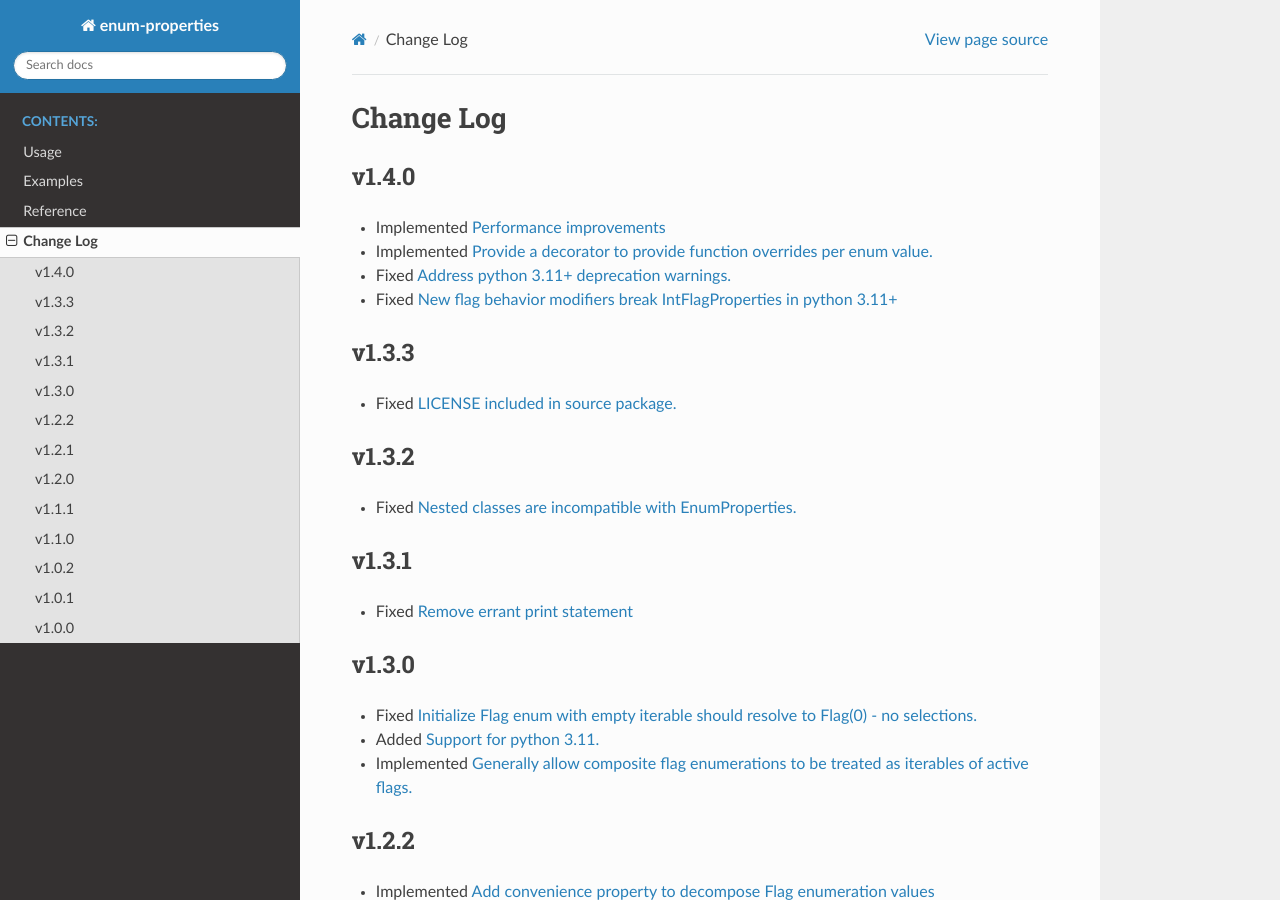
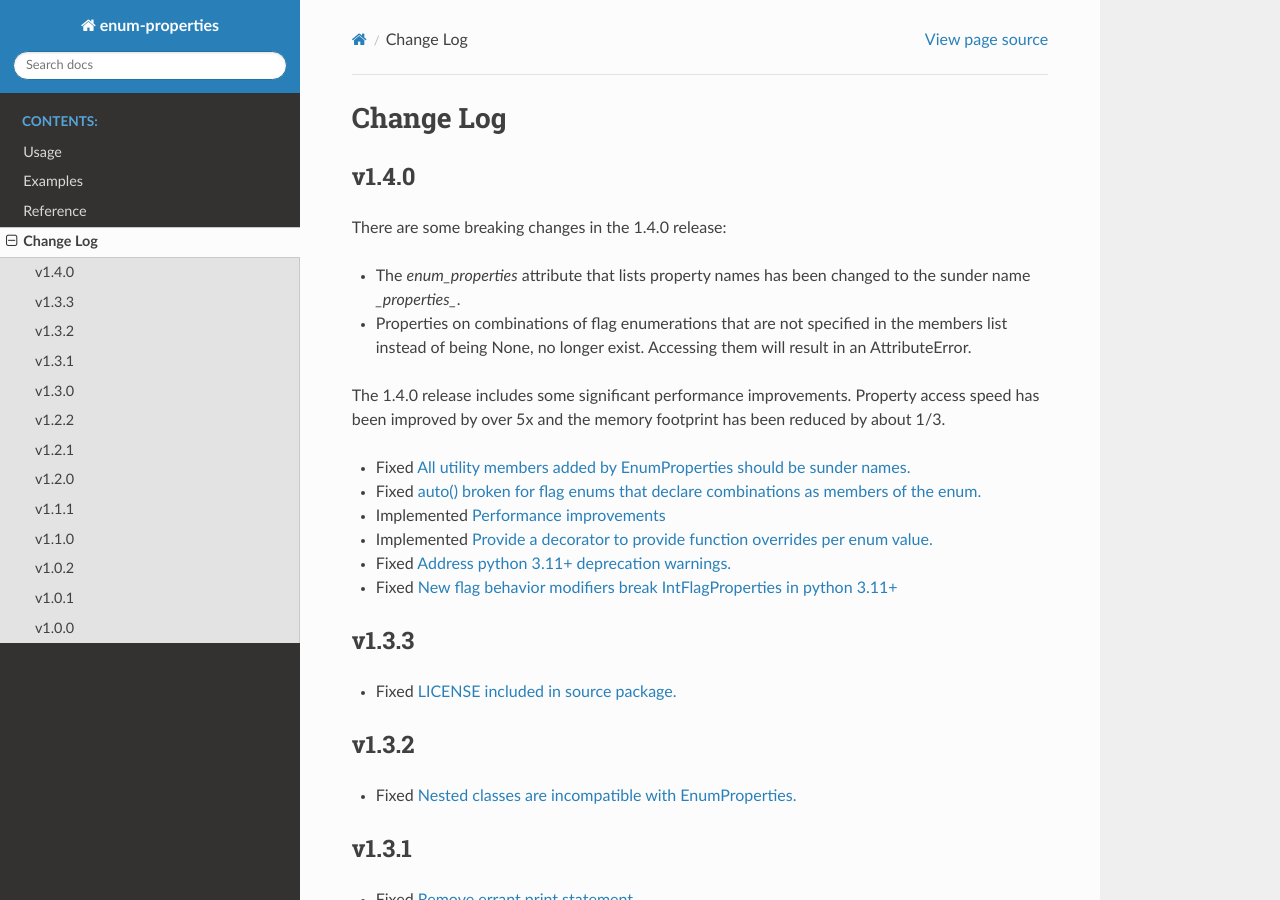
Before and after one commit to bckohan/enum-properties, a Sphinx documentation site: the page built from doc/source/changelog.rst, in a window 1280 px wide and 900 px high. Built offline with Sphinx 7.4.7 and the Read the Docs theme 2.0.0, drawn with Linux system fonts in a browser that asks for light colours.

Commit message:
update changelog

```diff
--- a/doc/source/changelog.rst
+++ b/doc/source/changelog.rst
@@ -5,6 +5,21 @@ Change Log
 v1.4.0
 ======
 
+There are some breaking changes in the 1.4.0 release:
+
+* The `enum_properties` attribute that lists property names has been changed to
+  the sunder name `_properties_`.
+
+* Properties on combinations of flag enumerations that are not specified in
+  the members list instead of being None, no longer exist. Accessing them will
+  result in an AttributeError.
+
+The 1.4.0 release includes some significant performance improvements. Property
+access speed has been improved by over 5x and the memory footprint has
+been reduced by about 1/3.
+
+* Fixed `All utility members added by EnumProperties should be sunder names. <https://github.com/bckohan/enum-properties/issues/41>`_
+* Fixed `auto() broken for flag enums that declare combinations as members of the enum. <https://github.com/bckohan/enum-properties/issues/40>`_
 * Implemented `Performance improvements <https://github.com/bckohan/enum-properties/issues/39>`_
 * Implemented `Provide a decorator to provide function overrides per enum value. <https://github.com/bckohan/enum-properties/issues/36>`_
 * Fixed `Address python 3.11+ deprecation warnings. <https://github.com/bckohan/enum-properties/issues/38>`_
```
